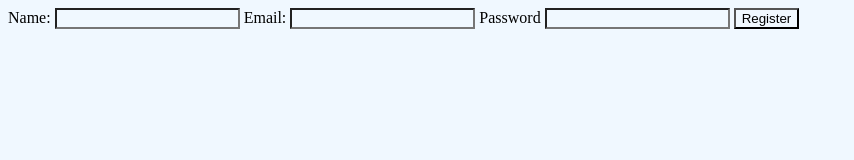
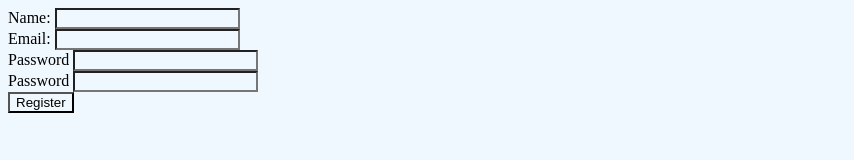
Before and after one commit to ankushduacodes/simple-login-system-NodeJs, a website: page public/register.html in a window 1280 px wide. Shown: the whole page, without its empty margins (0-854 px from the left). Drawn offline with Linux system fonts and the light colour scheme; files that its build step writes are made by us from their sources.

Commit message:
added basic post routes to implement login and register logic

```diff
--- a/public/register.html
+++ b/public/register.html
@@ -7,13 +7,19 @@
   <link href="css/main.css" rel="stylesheet">
 </head>
 <body>
-  <form>
+  <form action="/register" method="post">
     <label for="uName">Name:</label>
     <input type="text" id="uName">
+    <br>
     <label for="uEmail">Email:</label>
     <input type="email" id="uEmail">
+    <br>
     <label for="uPass">Password</label>
     <input type="password" id="uPass">
+    <br>
+    <label for="uPassConfirm">Password</label>
+    <input type="password" id="uPassConfirm">
+    <br>
     <button type="submit">Register</button>
   </form>
 </body>
```
Also changed, not shown: public/login.html (+1 -1 lines), routes/index.js (+12 -0 lines).
